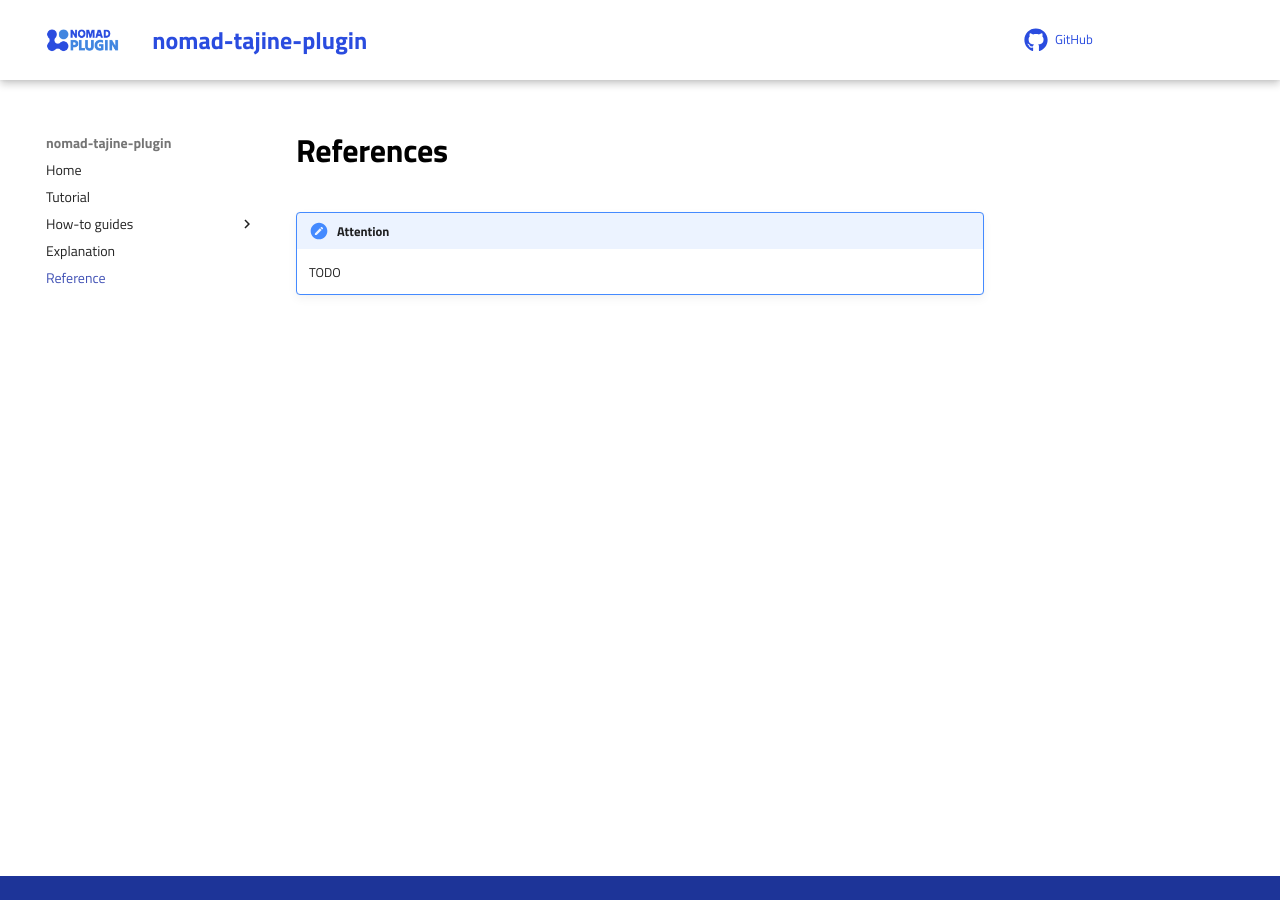
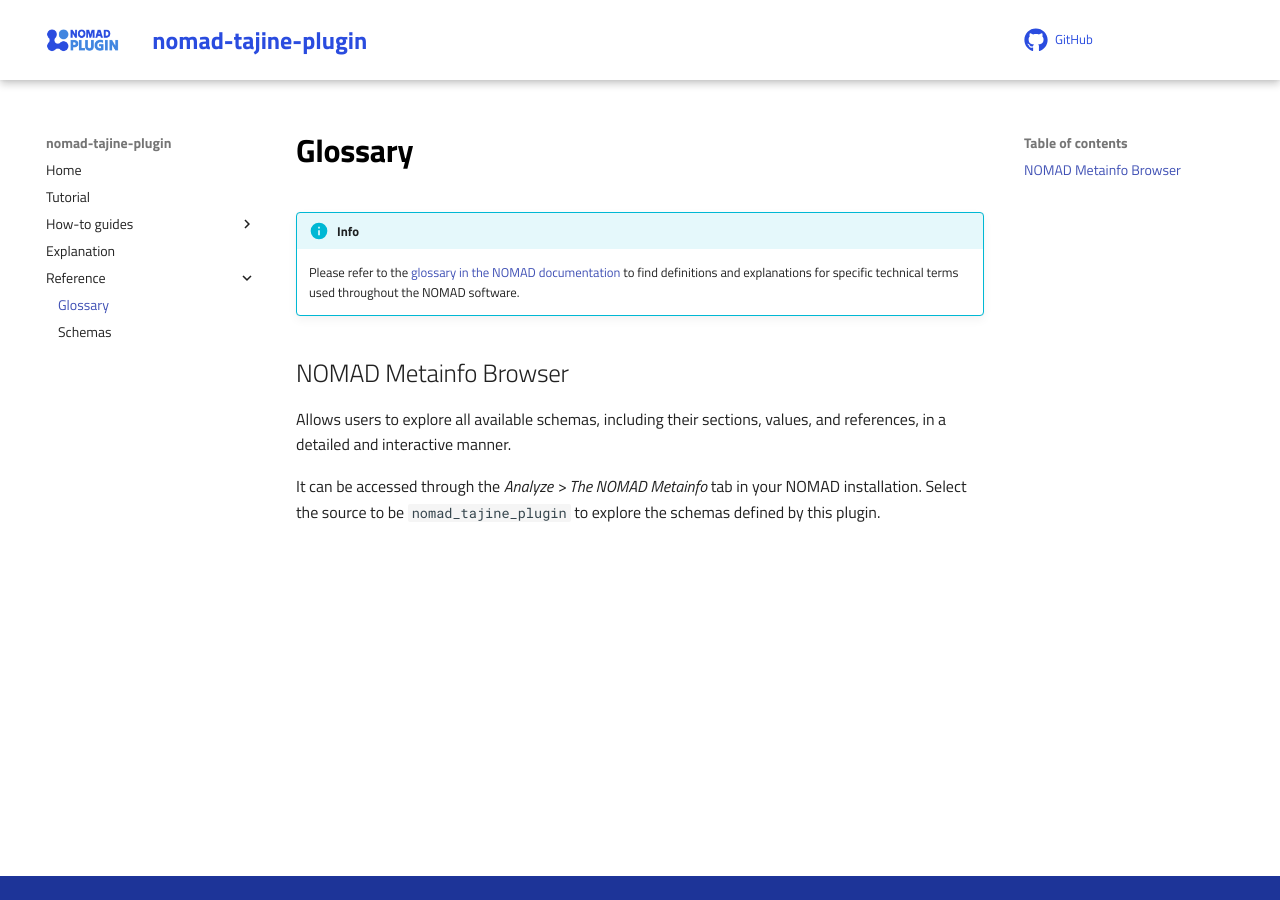
Before and after one commit to FAIRmat-NFDI/nomad-tajine-plugin, an MkDocs documentation site: the page built from docs/reference/references.md, in a window 1280 px wide. Built offline with MkDocs 1.6.1 and Material for MkDocs 9.7.7, drawn with Linux system fonts in a browser that asks for light colours; comment, search, counter and statistics services are not loaded.

Commit message:
30 docs for schemas (#32)
* Add macros powered schema docs

* Add descriptions in code

* Link explanation with schemas docs

* Add glossary

```diff
--- /dev/null
+++ b/docs/main.py
@@ -0,0 +1 @@
+from nomad_docs import define_env  # noqa: F401
--- a/docs/reference/references.md
+++ b/docs/reference/references.md
@@ -1,4 +1,13 @@
-# References
+# Glossary
 
-!!! note "Attention"
-    TODO
+!!! info
+    Please refer to the [glossary in the NOMAD documentation](https://nomad-lab.eu/prod/v1/staging/docs/reference/glossary.html) to find definitions and explanations for specific technical terms used throughout the NOMAD software.
+
+
+## NOMAD Metainfo Browser
+
+Allows users to explore all available schemas, including their sections, values, and references, in a detailed and interactive manner.
+
+It can be accessed through the *Analyze > The NOMAD Metainfo* tab in your NOMAD
+installation. Select the source to be `nomad_tajine_plugin` to explore the
+schemas defined by this plugin.
--- a/mkdocs.yml
+++ b/mkdocs.yml
@@ -14,9 +14,13 @@
       - Contribute to this plugin: how_to/contribute_to_this_plugin.md
       - Contribute to the documentation: how_to/contribute_to_the_documentation.md
   - Explanation: explanation/explanation.md
-  - Reference: reference/references.md
+  - Reference:
+      - Glossary: reference/references.md
+      - Schemas: reference/schemas.md
 plugins:
   - search
+  - macros:
+      module_name: docs/main
 theme:
   name: material
   palette:
--- a/pyproject.toml
+++ b/pyproject.toml
@@ -38,7 +38,7 @@
 Documentation = "https://fairmat-nfdi.github.io/nomad-tajine-plugin/"
 
 [project.optional-dependencies]
-dev = ["ruff", "pytest", "structlog"]
+dev = ["ruff", "pytest", "structlog", "nomad-docs"]
 
 [tool.ruff]
 # Exclude a variety of commonly ignored directories.
```
Also changed, not shown: docs/explanation/explanation.md (+4 -2 lines), docs/reference/schemas.md (added, +3 -0 lines), 1 other file.
